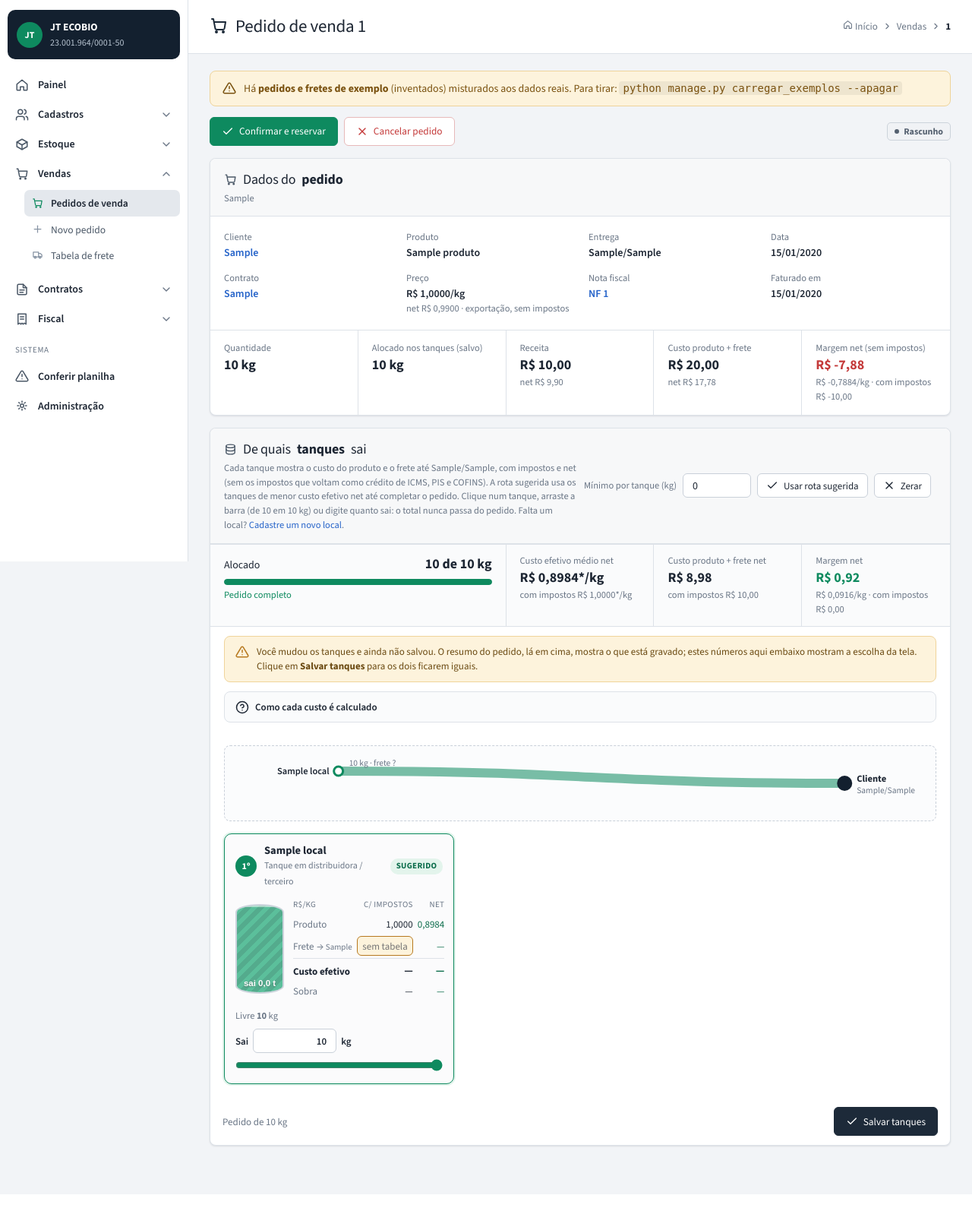
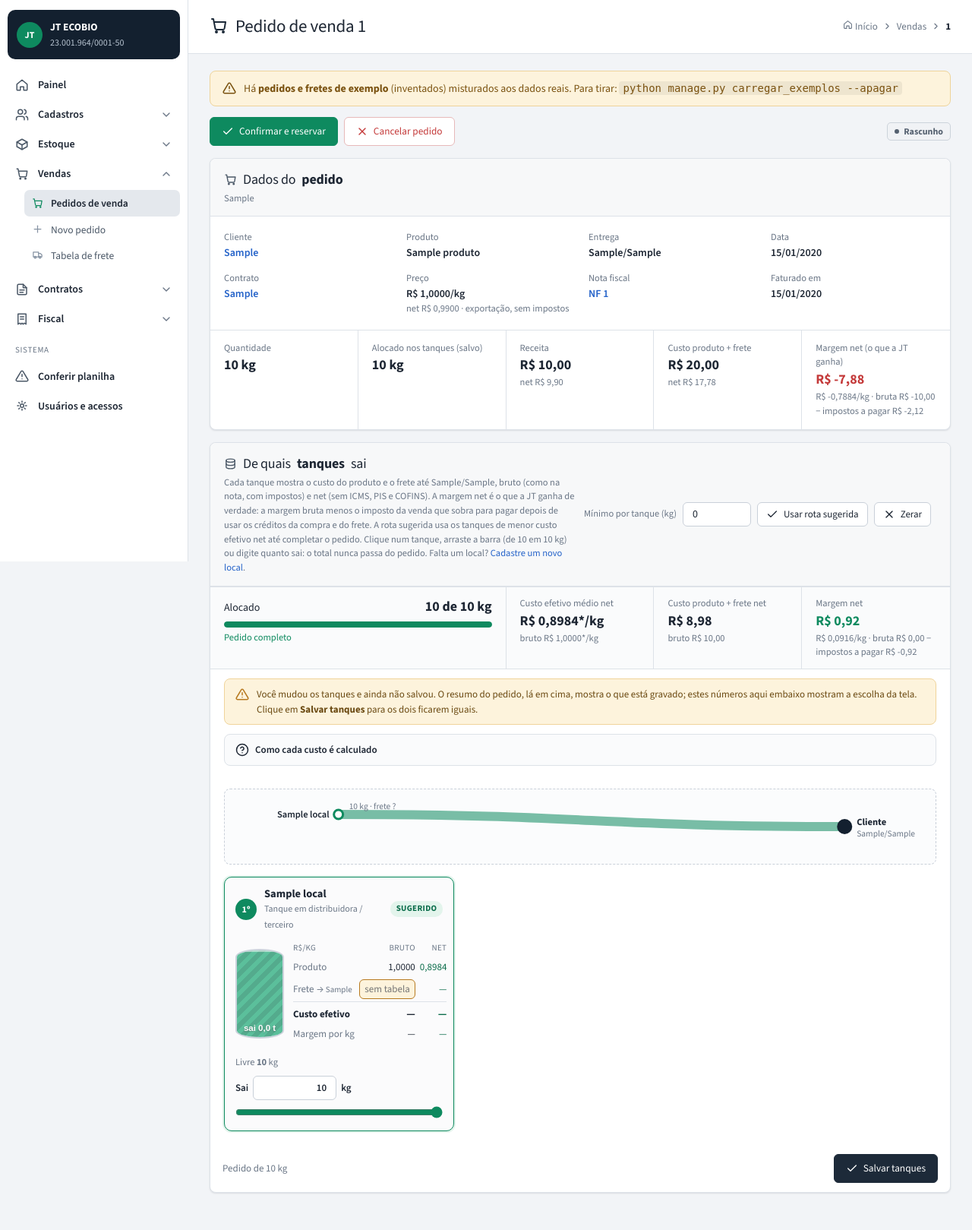
Before and after one commit to luizferrazmxtech/erp_jtecobio, a Django app: page /vendas/1/ in a window 1280 px wide. Shown: the part 61-1680 px from the top of the page at 76% size. Before the commit the page ends 1633 px from the top, so only its background shows below. Run offline with Django 5.2, Linux system fonts and the light colour scheme; a user stored in the database is signed in; tables that the repository leaves empty hold one stand-in row (values such as "Sample post").

Commit message:
Margem por kg com imposto a pagar, contratos do cliente e fim da Administração no menu
- "Sobra" vira "Margem por kg" (bruta e net), com a linha "imposto a pagar =
  imposto da venda − créditos"; colunas "bruto" e "net"; resumo mostra
  bruta − impostos a pagar = net; ajuda explica por que a net pode ser menor.
- Novo pedido: o seletor de contrato só mostra os contratos de venda abertos do
  cliente escolhido e preenche produto e preço; campos exportação e ICMS na tela.
- Contrato: ligar e desligar notas na própria tela (antes só na administração).
- Menu: sai "Administração"; fica "Usuários e acessos" só para superusuário.

Co-Authored-By: Claude Opus 5.5 <noreply@anthropic.com>
Claude-Session: https://claude.ai/code/session_01TsjT8kc5ZC9YBt7NhJJ24C

```diff
--- a/apps/vendas/views.py
+++ b/apps/vendas/views.py
@@ -67,7 +67,14 @@ def novo(request):
         services.aplicar_sugestao(pedido)
         messages.success(request, f"Pedido {pedido.numero} criado com as origens sugeridas. Revise e confirme.")
         return redirect("vendas:detalhe", pk=pedido.pk)
-    return render(request, "vendas/novo.html", {"form": form})
+    # Todos os contratos de venda abertos, para a tela mostrar só os do cliente escolhido.
+    contratos = [
+        {"id": c.pk, "cliente": c.parceiro_id, "produto": c.produto_id, "preco": str(c.preco_unitario or ""),
+         "texto": form.fields["contrato"].label_from_instance(c)}
+        for c in Contrato.objects.filter(tipo=Contrato.Tipo.VENDA, status=Contrato.Status.ABERTO)
+        .select_related("produto").order_by("-mes_referencia", "numero")
+    ]
+    return render(request, "vendas/novo.html", {"form": form, "contratos": contratos})
 
 
 def _decimal(valor, padrao=None):
@@ -132,7 +139,13 @@ def _explicacao(pedido, linhas) -> dict:
         if frete is not None:
             exemplo["efetivo"] = o.custo_kg + frete
             exemplo["efetivo_net"] = exemplo["custo_net"] + exemplo["frete_net"]
-            exemplo["sobra_net"] = (pedido.preco_unitario * pedido.fator_venda).quantize(q4) - exemplo["efetivo_net"]
+            preco_net = (pedido.preco_unitario * pedido.fator_venda).quantize(q4)
+            exemplo["margem"] = pedido.preco_unitario - exemplo["efetivo"]
+            exemplo["margem_net"] = preco_net - exemplo["efetivo_net"]
+            # bruta − net = imposto da venda − créditos (produto e frete)
+            exemplo["imposto_venda"] = pedido.preco_unitario - preco_net
+            exemplo["creditos"] = exemplo["efetivo"] - exemplo["efetivo_net"]
+            exemplo["imposto_pagar"] = exemplo["imposto_venda"] - exemplo["creditos"]
     return {
         "preco_net": (pedido.preco_unitario * pedido.fator_venda).quantize(q4),
         "icms_venda": pedido.icms_venda or 0,
--- a/apps/web/urls.py
+++ b/apps/web/urls.py
@@ -10,6 +10,7 @@ urlpatterns = [
     path("vendas/fretes/", views.fretes, name="fretes"),
     path("contratos/", views.contratos, name="contratos"),
     path("contratos/<int:pk>/", views.contrato, name="contrato"),
+    path("contratos/<int:pk>/notas/", views.contrato_ligar_nota, name="contrato_ligar_nota"),
     path("fiscal/", views.notas, name="notas"),
     path("fiscal/<int:pk>/", views.nota, name="nota"),
     path("cadastros/parceiros/", views.parceiros, name="parceiros"),
--- a/apps/web/views.py
+++ b/apps/web/views.py
@@ -254,7 +254,38 @@ def contrato(request, pk):
     return render(request, "web/contrato.html", {
         "c": c, "itens": itens, "em_notas": c.quantidade_entregue - c.entregue_antes, "pedidos": c.pedidos.select_related("produto"),
         "pct": int((c.quantidade_kg - c.saldo) * 100 / c.quantidade_kg) if c.quantidade_kg else 0,
+        "livres": _notas_sem_contrato(c)[:30],
+        "pode_ligar": request.user.has_perm("contratos.change_contrato"),
     })
+
+
+def _notas_sem_contrato(c: Contrato):
+    """Itens de nota do mesmo parceiro e produto que ainda não abatem nenhum contrato.
+
+    Contrato de compra ↔ notas de entrada; contrato de venda ↔ notas de saída."""
+    direcao = NotaFiscal.Direcao.ENTRADA if c.tipo == Contrato.Tipo.COMPRA else NotaFiscal.Direcao.SAIDA
+    return (NotaItem.objects.filter(nota__parceiro=c.parceiro, nota__direcao=direcao, nota__cancelada=False,
+                                    produto=c.produto, contrato__isnull=True)
+            .select_related("nota").order_by("-nota__data_emissao", "nota__numero"))
+
+
+@login_required
+@permission_required("contratos.change_contrato", raise_exception=True)
+def contrato_ligar_nota(request, pk):
+    """Liga (ou desliga) um item de nota a este contrato. Era feito só na administração."""
+    c = get_object_or_404(Contrato, pk=pk)
+    if request.method == "POST":
+        if request.POST.get("acao") == "desligar":
+            item = get_object_or_404(NotaItem, pk=request.POST.get("item"), contrato=c)
+            item.contrato = None
+            item.save(update_fields=["contrato"])
+            messages.success(request, f"NF {item.nota.numero} desligada do contrato {c.numero}.")
+        else:
+            item = get_object_or_404(_notas_sem_contrato(c), pk=request.POST.get("item"))
+            item.contrato = c
+            item.save(update_fields=["contrato"])
+            messages.success(request, f"NF {item.nota.numero} ligada ao contrato {c.numero}: o saldo já foi recalculado.")
+    return redirect("web:contrato", pk=pk)
 
 
 # ---------------------------------------------------------------------------
--- a/static/css/app.css
+++ b/static/css/app.css
@@ -466,3 +466,4 @@ table.tabela { width: 100%; border-collapse: collapse; background: #fff; }
   .aviso-nao-salvo, .explica-custos { margin-left: 12px; margin-right: 12px; }
 }
 .escolha-rota .aviso-nao-salvo, .escolha-rota .explica-custos { margin-top: 12px; }
+.custos .imposto td { text-align: left; font-size: 11.5px; line-height: 1.35; color: var(--suave); white-space: normal; padding-top: 2px; }
--- a/static/js/rota.js
+++ b/static/js/rota.js
@@ -122,6 +122,11 @@
     texto(t, ".v-efetivo-net", efn, 4);
     texto(t, ".v-sobra", ef === null ? null : preco - ef, 4);
     texto(t, ".v-sobra-net", efn === null ? null : precoNet - efn, 4);
+    // Margem bruta − margem net = imposto da venda − créditos (produto e frete).
+    var impVenda = preco - precoNet, creditos = t.custo * (1 - fatorCompra) + (f || 0) * (1 - fatorFrete);
+    t.el.querySelector(".v-imposto").textContent = ef === null ? "" :
+      "Imposto a pagar R$ " + fmt(impVenda - creditos, 4) + "/kg = imposto da venda R$ " + fmt(impVenda, 4) +
+      " − créditos R$ " + fmt(creditos, 4);
     t.el.classList.toggle("sem-frete", ef === null);
     t.el.classList.toggle("escolhido", sai > 0);
     t.el.classList.toggle("sugerido", sugerido);
@@ -211,6 +216,7 @@
     escrever("p-custo-net", tem ? custoNet : null, 2);
     escrever("p-margem", tem ? margem : null, 2);
     escrever("p-margem-net", tem ? margemNet : null, 2);
+    escrever("p-imposto", tem ? margem - margemNet : null, 2);
     escrever("p-margem-net-kg", tem ? margemNet / alocado : null, 4);
     document.getElementById("p-margem-b").className = margemNet < 0 ? "negativo" : "positivo";
     desenharRota(escolhidos);
--- a/templates/base.html
+++ b/templates/base.html
@@ -82,7 +82,8 @@
 
   <div class="rotulo">Sistema</div>
   <a class="item {% ativo '/sistema/conferir-planilha' %}" href="{% url 'web:conferir_planilha' %}">{% icone "alerta" %} Conferir planilha</a>
-  {% if user.is_staff %}<a class="item" href="{% url 'admin:index' %}">{% icone "config" %} Administração</a>{% endif %}
+  {# A administração antiga do Django ficou só para usuários e acessos (e suporte): tudo do dia a dia está nas telas acima. #}
+  {% if user.is_superuser %}<a class="item" href="{% url 'admin:auth_user_changelist' %}">{% icone "config" %} Usuários e acessos</a>{% endif %}
 </nav>
 <div class="cortina" id="cortina"></div>
 
--- a/templates/vendas/_explica_custos.html
+++ b/templates/vendas/_explica_custos.html
@@ -2,7 +2,7 @@
 <details class="explica-custos">
   <summary>{% icone "ajuda" %} Como cada custo é calculado</summary>
   <div class="explica-corpo">
-    <p>Os números <b>net</b> são sem os impostos que a JT recupera como crédito (ICMS, PIS e COFINS), do mesmo jeito que a planilha DRE calcula. Os números <b>com impostos</b> são os valores da nota.</p>
+    <p>Os números <b>net</b> são sem os impostos que a JT recupera como crédito (ICMS, PIS e COFINS), do mesmo jeito que a planilha DRE calcula. Os números <b>brutos</b> são os valores da nota, com impostos.</p>
     <dl>
       <dt>Preço net de venda</dt>
       <dd>{% if pedido.exportacao %}Exportação não tem ICMS, PIS nem COFINS: o preço net é o próprio preço, R$ {{ pedido.preco_unitario|num:4 }}.{% else %}
@@ -19,17 +19,23 @@
         O frete vem da tabela de frete (Vendas → Fretes) e pode ser mudado no cartão do tanque. Sem tabela, o frete conta como zero e o custo médio aparece com <b>*</b>.</dd>
 
       <dt>Custo efetivo do tanque</dt>
-      <dd>Produto + frete. {% if e and e.efetivo is not None %}No {{ e.nome }}: R$ {{ e.custo|num:4 }} + R$ {{ e.frete|num:4 }} = R$ {{ e.efetivo|num:4 }} com impostos, e R$ {{ e.custo_net|num:4 }} + R$ {{ e.frete_net|num:4 }} = <b>R$ {{ e.efetivo_net|num:4 }}/kg net</b>.{% endif %}
+      <dd>Produto + frete. {% if e and e.efetivo is not None %}No {{ e.nome }}: R$ {{ e.custo|num:4 }} + R$ {{ e.frete|num:4 }} = R$ {{ e.efetivo|num:4 }} bruto, e R$ {{ e.custo_net|num:4 }} + R$ {{ e.frete_net|num:4 }} = <b>R$ {{ e.efetivo_net|num:4 }}/kg net</b>.{% endif %}
         A rota sugerida começa pelo tanque de menor custo efetivo net.</dd>
 
-      <dt>Sobra por kg</dt>
-      <dd>Preço − custo efetivo. {% if e and e.sobra_net is not None %}No {{ e.nome }}, net: R$ {{ explica.preco_net|num:4 }} − R$ {{ e.efetivo_net|num:4 }} = <b>R$ {{ e.sobra_net|num:4 }}/kg</b>.{% endif %}</dd>
+      <dt>Margem por kg</dt>
+      <dd>Preço − custo efetivo. A <b>bruta</b> usa os valores da nota; a <b>net</b> usa os valores sem impostos e é o que a JT ganha de verdade.
+        {% if e and e.margem_net is not None %}No {{ e.nome }}: bruta R$ {{ pedido.preco_unitario|num:4 }} − R$ {{ e.efetivo|num:4 }} = R$ {{ e.margem|num:4 }}; net R$ {{ explica.preco_net|num:4 }} − R$ {{ e.efetivo_net|num:4 }} = <b>R$ {{ e.margem_net|num:4 }}/kg</b>.{% endif %}</dd>
+
+      <dt>Por que a net pode ser menor que a bruta</dt>
+      <dd>A diferença é o imposto que a JT ainda tem de pagar: o imposto da venda menos os créditos da compra e do frete.
+        {% if e and e.margem_net is not None %}No {{ e.nome }}: imposto da venda R$ {{ e.imposto_venda|num:4 }} − créditos R$ {{ e.creditos|num:4 }} = <b>R$ {{ e.imposto_pagar|num:4 }}/kg</b> a pagar, e R$ {{ e.margem|num:4 }} − R$ {{ e.imposto_pagar|num:4 }} = R$ {{ e.margem_net|num:4 }}.{% endif %}
+        {% if not pedido.exportacao %}Isso acontece porque a venda paga ICMS de {{ explica.icms_venda|num:0 }}% e PIS/COFINS sobre um preço maior, enquanto o crédito vem de uma compra mais barata (ICMS de {{ explica.icms_compra|num:0 }}%). Se a net ficar maior que a bruta, os créditos superam o imposto da venda.{% endif %}</dd>
 
       <dt>Custo efetivo médio</dt>
       <dd>Média dos tanques escolhidos, pesada pelos quilos: soma de (kg que sai × custo efetivo) ÷ kg alocados.</dd>
 
       <dt>Margem net</dt>
-      <dd>Receita net − custo net = kg × preço net − soma de (kg × custo efetivo net). A margem "com impostos" faz a mesma conta com os valores cheios.</dd>
+      <dd>Receita net − custo net = kg × preço net − soma de (kg × custo efetivo net). A margem bruta faz a mesma conta com os valores da nota; a diferença entre as duas é o imposto a pagar.</dd>
     </dl>
   </div>
 </details>
--- a/templates/vendas/detalhe.html
+++ b/templates/vendas/detalhe.html
@@ -33,7 +33,7 @@
     <div><span>Alocado nos tanques{% if pedido.editavel %} (salvo){% endif %}</span><b class="{% if pedido.quantidade_alocada != pedido.quantidade_kg %}negativo{% endif %}">{{ pedido.quantidade_alocada|kg }} kg</b></div>
     <div><span>Receita</span><b>R$ {{ pedido.receita|brl }}</b><span>net R$ {{ pedido.receita_net|brl }}</span></div>
     <div><span>Custo produto + frete</span><b>R$ {{ pedido.custo_total|brl }}</b><span>net R$ {{ pedido.custo_total_net|brl }}</span></div>
-    <div><span>Margem net (sem impostos)</span><b class="{% if pedido.margem_net >= 0 %}positivo{% else %}negativo{% endif %}">R$ {{ pedido.margem_net|brl }}</b><span>R$ {{ pedido.margem_net_kg|num:4 }}/kg · com impostos R$ {{ pedido.margem|brl }}</span></div>
+    <div><span>Margem net (o que a JT ganha)</span><b class="{% if pedido.margem_net >= 0 %}positivo{% else %}negativo{% endif %}">R$ {{ pedido.margem_net|brl }}</b><span>R$ {{ pedido.margem_net_kg|num:4 }}/kg · bruta R$ {{ pedido.margem|brl }} − impostos a pagar R$ {{ pedido.impostos_venda|brl }}</span></div>
   </div>
 </div>
 
@@ -43,7 +43,7 @@
       data-pedido="{{ pedido.quantidade_kg }}" data-preco="{{ pedido.preco_unitario }}" data-fator-venda="{{ pedido.fator_venda }}" data-fator-compra="{{ pedido.fator_compra }}" data-fator-frete="0.88" data-destino="{{ pedido.destino_cidade|title }}/{{ pedido.destino_uf }}">{% csrf_token %}
   <div class="titulo">
     <div><h2>{% icone "tanque" %} De quais <b>tanques</b> sai</h2>
-      <p>Cada tanque mostra o custo do produto e o frete até {{ pedido.destino_cidade|title }}/{{ pedido.destino_uf }}, com impostos e net (sem os impostos que voltam como crédito de ICMS, PIS e COFINS). A rota sugerida usa os tanques de menor custo efetivo net até completar o pedido. Clique num tanque, arraste a barra (de 10 em 10 kg) ou digite quanto sai: o total nunca passa do pedido. Falta um local? <a href="{% url 'web:adicionar' 'local' %}">Cadastre um novo local</a>.</p></div>
+      <p>Cada tanque mostra o custo do produto e o frete até {{ pedido.destino_cidade|title }}/{{ pedido.destino_uf }}, bruto (como na nota, com impostos) e net (sem ICMS, PIS e COFINS). A margem net é o que a JT ganha de verdade: a margem bruta menos o imposto da venda que sobra para pagar depois de usar os créditos da compra e do frete. A rota sugerida usa os tanques de menor custo efetivo net até completar o pedido. Clique num tanque, arraste a barra (de 10 em 10 kg) ou digite quanto sai: o total nunca passa do pedido. Falta um local? <a href="{% url 'web:adicionar' 'local' %}">Cadastre um novo local</a>.</p></div>
     <div class="acoes-rota">
       <label class="pequeno suave nowrap" for="minimo" title="Não vale mandar caminhão buscar pouco: tanques que dariam menos que isso ficam fora da sugestão.">Mínimo por tanque (kg)</label>
       <input id="minimo" value="0" inputmode="decimal" style="width:90px;height:32px">
@@ -58,9 +58,9 @@
       <div class="barra"><div id="p-barra"></div></div>
       <span class="pequeno" id="p-falta"></span>
     </div>
-    <div><span>Custo efetivo médio net</span><b>R$ <span id="p-medio-net">—</span>/kg</b><span class="pequeno suave">com impostos R$ <span id="p-medio">—</span>/kg</span></div>
-    <div><span>Custo produto + frete net</span><b>R$ <span id="p-custo-net">—</span></b><span class="pequeno suave">com impostos R$ <span id="p-custo">—</span></span></div>
-    <div><span>Margem net</span><b id="p-margem-b">R$ <span id="p-margem-net">—</span></b><span class="pequeno suave">R$ <span id="p-margem-net-kg">—</span>/kg · com impostos R$ <span id="p-margem">—</span></span></div>
+    <div><span>Custo efetivo médio net</span><b>R$ <span id="p-medio-net">—</span>/kg</b><span class="pequeno suave">bruto R$ <span id="p-medio">—</span>/kg</span></div>
+    <div><span>Custo produto + frete net</span><b>R$ <span id="p-custo-net">—</span></b><span class="pequeno suave">bruto R$ <span id="p-custo">—</span></span></div>
+    <div><span>Margem net</span><b id="p-margem-b">R$ <span id="p-margem-net">—</span></b><span class="pequeno suave">R$ <span id="p-margem-net-kg">—</span>/kg · bruta R$ <span id="p-margem">—</span> − impostos a pagar R$ <span id="p-imposto">—</span></span></div>
   </div>
 
   <div class="aviso-nao-salvo" id="p-nao-salvo" hidden>{% icone "alerta" %}
@@ -89,14 +89,15 @@
             <span class="rotulo-sai"></span>
           </button>
           <table class="custos">
-            <thead><tr><th>R$/kg</th><th>c/ impostos</th><th>net</th></tr></thead>
+            <thead><tr><th>R$/kg</th><th title="Valores da nota, com impostos">bruto</th><th title="Sem os impostos (ICMS, PIS, COFINS)">net</th></tr></thead>
             <tbody>
               <tr><th>Produto</th><td>{{ l.opcao.custo_kg|num:4 }}</td><td>{{ l.opcao.custo_net_kg|num:4 }}</td></tr>
               <tr><th>Frete <span class="seta-frete">→ {{ pedido.destino_uf }}</span></th>
                 <td><input class="frete" name="frete_{{ forloop.counter0 }}" value="{% if l.frete is not None %}{{ l.frete|num:4 }}{% endif %}" placeholder="sem tabela" inputmode="decimal" title="Frete por kg; vem da tabela de frete e pode ser alterado"></td>
                 <td class="v-frete-net">—</td></tr>
               <tr class="efetivo"><th>Custo efetivo</th><td class="v-efetivo">—</td><td class="v-efetivo-net">—</td></tr>
-              <tr class="sobra"><th>Sobra</th><td class="v-sobra">—</td><td class="v-sobra-net">—</td></tr>
+              <tr class="sobra"><th title="Preço de venda − custo efetivo">Margem por kg</th><td class="v-sobra">—</td><td class="v-sobra-net">—</td></tr>
+              <tr class="imposto"><td colspan="3" class="v-imposto"></td></tr>
             </tbody>
           </table>
         </div>
--- a/templates/web/contratos.html
+++ b/templates/web/contratos.html
@@ -10,7 +10,6 @@
     <div class="lista">
       <a href="{% url 'web:contratos' %}?tipo=V&situacao=ABERTO&com_saldo=1">{% icone "saida" %} Vendas com saldo a entregar</a>
       <a href="{% url 'web:contratos' %}?tipo=C&situacao=ABERTO&com_saldo=1">{% icone "entrada" %} Compras com saldo a receber</a>
-      <a href="{% url 'admin:contratos_contrato_changelist' %}">{% icone "config" %} Abrir na administração</a>
     </div></details>
 </div>
 
--- a/templates/web/parceiros.html
+++ b/templates/web/parceiros.html
@@ -10,7 +10,6 @@
     <div class="lista">
       <a href="?papel=industrializador">{% icone "cadastros" %} Industrializadores</a>
       <a href="?papel=armazem">{% icone "local" %} Armazéns e distribuidoras</a>
-      <a href="{% url 'admin:cadastros_parceiro_changelist' %}">{% icone "config" %} Abrir na administração</a>
     </div></details>
 </div>
 <form class="cartao filtros" method="get">
```
Also changed, not shown: apps/vendas/forms.py (+13 -3 lines), templates/vendas/novo.html (+27 -0 lines), templates/web/contrato.html (+12 -4 lines), tests/test_conferencia_impostos.py (+8 -0 lines), tests/test_web.py (+30 -0 lines).
